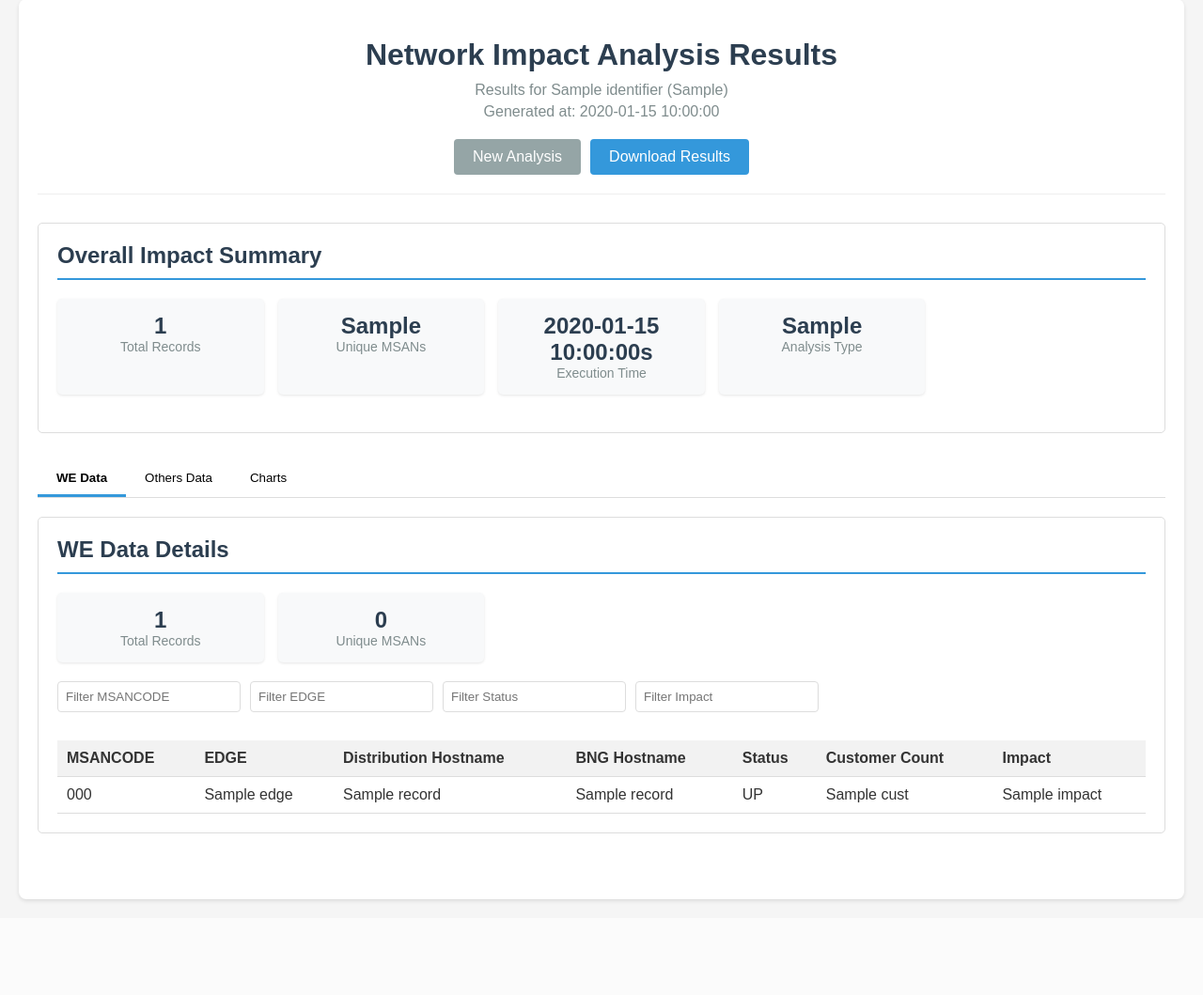
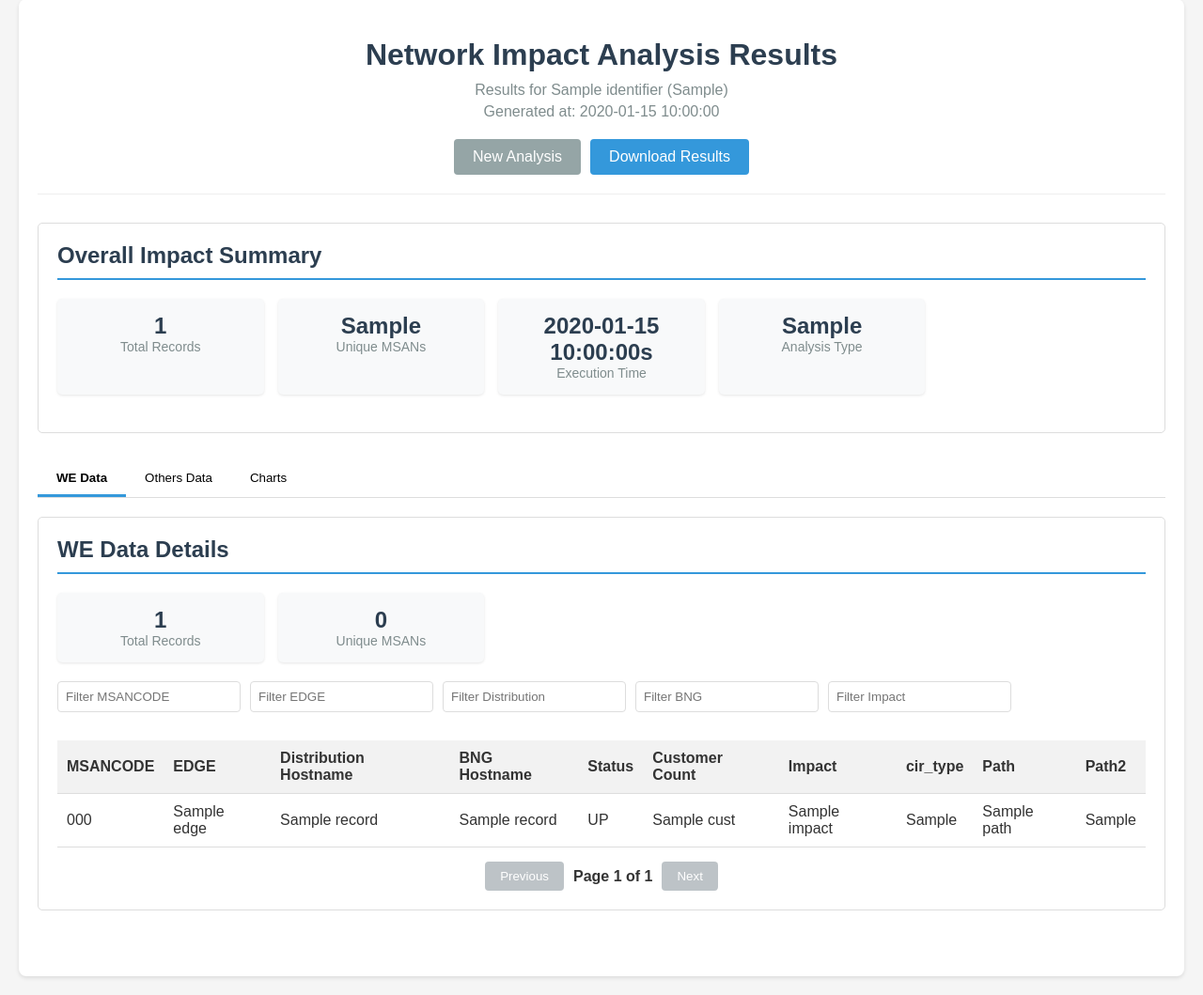
Before and after one commit to AbdelrahmanEffat/Network-Impact-Analyzer, a FastAPI app: template templates/results.html in a window 1280 px wide. Shown: the part 21-1080 px from the top of the page at 94% size. Before the commit the page ends 981 px from the top, so only its background shows below. Run offline with FastAPI, Linux system fonts and the light colour scheme; the template is opened without the code that fills it: most values are stand-ins (such as "Sample title", 1, 10 or a date in 2020).

Commit message:
Download & Filters fix

```diff
--- a/main.py
+++ b/main.py
@@ -2,12 +2,14 @@ from fastapi import FastAPI, Request, Form, HTTPException
 from fastapi.responses import HTMLResponse, JSONResponse
 from fastapi.staticfiles import StaticFiles
 from fastapi.templating import Jinja2Templates
+from fastapi.responses import Response, StreamingResponse # Download Issue
 import requests
 import pandas as pd
 import json
 from datetime import datetime
 import io
 import zipfile
+
 
 app = FastAPI(
     title="Network Impact Analysis Web Interface",
@@ -97,7 +99,7 @@ async def api_analyze_network_impact(identifier: str, identifier_type: str = "au
     except Exception as e:
         raise HTTPException(status_code=500, detail=f"Analysis failed: {str(e)}")
 
-@app.post("/download")
+@app.get("/download")
 async def download_results(identifier: str, identifier_type: str = "auto"):
     """Download analysis results as CSV"""
     try:
--- a/static/script.js
+++ b/static/script.js
@@ -4,6 +4,9 @@ document.addEventListener('DOMContentLoaded', function() {
 
     // Initialize table filtering
     initializeFiltering();
+
+    // Initialize pagination
+    initializePagination();
 });
 
 function setupTabs() {
@@ -25,50 +28,58 @@ function setupTabs() {
 }
 
 function initializeFiltering() {
-    const tables = document.querySelectorAll('.data-table');
+    const filterInputs = document.querySelectorAll('.filter-input');
 
-    tables.forEach(table => {
-        const filters = table.previousElementSibling.querySelectorAll('input');
+    filterInputs.forEach(input => {
+        input.addEventListener('input', function() {
+            const columnIndex = parseInt(this.getAttribute('data-column'));
+            const filterValue = this.value.toLowerCase();
+            const table = this.closest('.section').querySelector('.data-table');
 
-        filters.forEach(filter => {
-            filter.addEventListener('input', function() {
-                filterTable(table, filters);
+            if (!table) return;
+
+            const rows = table.querySelectorAll('tbody tr');
+
+            rows.forEach(row => {
+                const cell = row.cells[columnIndex];
+                if (cell) {
+                    const cellValue = cell.textContent.toLowerCase();
+                    const matches = cellValue.includes(filterValue);
+                    row.style.display = matches ? '' : 'none';
+                }
             });
         });
     });
 }
 
-function filterTable(table, filters) {
+function initializePagination() {
+    const tables = document.querySelectorAll('.data-table');
+
+    tables.forEach(table => {
         const rows = table.querySelectorAll('tbody tr');
-    const headerCells = table.querySelectorAll('thead th');
-
-    rows.forEach(row => {
-        let showRow = true;
-
-        filters.forEach((filter, index) => {
-            if (filter.value) {
-                const cell = row.cells[index];
-                const cellValue = cell.textContent.toLowerCase();
-                const filterValue = filter.value.toLowerCase();
-
-                if (!cellValue.includes(filterValue)) {
-                    showRow = false;
-                }
-            }
-        });
-
-        row.style.display = showRow ? '' : 'none';
-    });
-}
-
-// Add these functions at the end of the file
-function setupPagination(tableId, pageSize = 50) {
-    const table = document.getElementById(tableId);
-    const rows = table.querySelectorAll('tbody tr');
+        const pageSize = 50;
         const pageCount = Math.ceil(rows.length / pageSize);
         let currentPage = 1;
 
+        // Create pagination controls if they don't exist
+        let paginationControls = table.nextElementSibling;
+        if (!paginationControls || !paginationControls.classList.contains('pagination-controls')) {
+            paginationControls = document.createElement('div');
+            paginationControls.className = 'pagination-controls';
+            paginationControls.innerHTML = `
+                <button class="prev-page">Previous</button>
+                <span class="page-info">Page 1 of ${pageCount}</span>
+                <button class="next-page">Next</button>
+            `;
+            table.parentNode.insertBefore(paginationControls, table.nextSibling);
+        }
+
+        const prevButton = paginationControls.querySelector('.prev-page');
+        const nextButton = paginationControls.querySelector('.next-page');
+        const pageInfo = paginationControls.querySelector('.page-info');
+
         function showPage(page) {
+            currentPage = page;
             const start = (page - 1) * pageSize;
             const end = start + pageSize;
 
@@ -76,40 +87,21 @@ function setupPagination(tableId, pageSize = 50) {
                 row.style.display = (index >= start && index < end) ? '' : 'none';
             });
 
-        document.getElementById('pageInfo').textContent = `Page ${page} of ${pageCount}`;
-        currentPage = page;
+            pageInfo.textContent = `Page ${page} of ${pageCount}`;
+
+            // Enable/disable buttons
+            prevButton.disabled = currentPage === 1;
+            nextButton.disabled = currentPage === pageCount;
         }
 
-    document.getElementById('prevPage').addEventListener('click', () => {
+        prevButton.addEventListener('click', () => {
             if (currentPage > 1) showPage(currentPage - 1);
         });
 
-    document.getElementById('nextPage').addEventListener('click', () => {
+        nextButton.addEventListener('click', () => {
             if (currentPage < pageCount) showPage(currentPage + 1);
         });
 
         showPage(1);
-}
-
-function initializeFiltering() {
-    const tables = document.querySelectorAll('.data-table');
-
-    tables.forEach(table => {
-        const filters = table.previousElementSibling.querySelectorAll('input');
-        const rows = table.querySelectorAll('tbody tr');
-
-        filters.forEach(filter => {
-            filter.addEventListener('input', function() {
-                const columnIndex = parseInt(this.dataset.column);
-                const filterValue = this.value.toLowerCase();
-
-                rows.forEach(row => {
-                    const cell = row.cells[columnIndex];
-                    const cellValue = cell.textContent.toLowerCase();
-                    const matches = cellValue.includes(filterValue);
-                    row.style.display = matches ? '' : 'none';
-                });
-            });
-        });
     });
 }
--- a/static/style.css
+++ b/static/style.css
@@ -207,3 +207,30 @@ body {
     border-radius: 4px;
     box-sizing: border-box;
 }
+
+.pagination-controls {
+    margin-top: 15px;
+    text-align: center;
+    display: flex;
+    justify-content: center;
+    align-items: center;
+    gap: 10px;
+}
+
+.pagination-controls button {
+    padding: 8px 16px;
+    background-color: #3498db;
+    color: white;
+    border: none;
+    border-radius: 4px;
+    cursor: pointer;
+}
+
+.pagination-controls button:disabled {
+    background-color: #bdc3c7;
+    cursor: not-allowed;
+}
+
+.pagination-controls .page-info {
+    font-weight: bold;
+}
--- a/templates/results.html
+++ b/templates/results.html
@@ -68,10 +68,11 @@
 
                     {% if we_data is defined and not we_data.empty %}
                     <div class="filter-controls">
-                        <input type="text" placeholder="Filter MSANCODE" data-column="0">
-                        <input type="text" placeholder="Filter EDGE" data-column="1">
-                        <input type="text" placeholder="Filter Status" data-column="4">
-                        <input type="text" placeholder="Filter Impact" data-column="6">
+                        <input type="text" placeholder="Filter MSANCODE" class="filter-input" data-column="0">
+                        <input type="text" placeholder="Filter EDGE" class="filter-input" data-column="1">
+                        <input type="text" placeholder="Filter Distribution" class="filter-input" data-column="2">
+                        <input type="text" placeholder="Filter BNG" class="filter-input" data-column="3">
+                        <input type="text" placeholder="Filter Impact" class="filter-input" data-column="6">
                     </div>
 
                     <div class="table-container">
@@ -85,6 +86,9 @@
                                     <th>Status</th>
                                     <th>Customer Count</th>
                                     <th>Impact</th>
+                                    <th>cir_type</th>
+                                    <th>Path</th>
+                                    <th>Path2</th>
                                 </tr>
                             </thead>
                             <tbody>
@@ -97,6 +101,9 @@
                                     <td>{{ record.STATUS }}</td>
                                     <td>{{ record.CUST }}</td>
                                     <td>{{ record.Impact }}</td>
+                                    <td>{{ record.cir_type }}</td>
+                                    <td>{{ record.Path }}</td>
+                                    <td>{{ record.Path2 }}</td>
                                 </tr>
                                 {% endfor %}
                             </tbody>
@@ -131,10 +138,10 @@
 
                     {% if others_data is defined and not others_data.empty %}
                     <div class="filter-controls">
-                        <input type="text" placeholder="Filter MSANCODE" data-column="0">
-                        <input type="text" placeholder="Filter EDGE" data-column="1">
-                        <input type="text" placeholder="Filter ISP" data-column="4">
-                        <input type="text" placeholder="Filter Impact" data-column="5">
+                        <input type="text" placeholder="Filter MSANCODE" class="filter-input" data-column="0">
+                        <input type="text" placeholder="Filter EDGE" class="filter-input" data-column="1">
+                        <input type="text" placeholder="Filter Bitstream" class="filter-input" data-column="2">
+                        <input type="text" placeholder="Filter Impact" class="filter-input" data-column="5">
                     </div>
 
                     <div class="table-container">
@@ -147,6 +154,7 @@
                                     <th>Service</th>
                                     <th>ISP</th>
                                     <th>Impact</th>
+                                    <th>Path</th>
                                 </tr>
                             </thead>
                             <tbody>
@@ -158,6 +166,7 @@
                                     <td>{{ record.SERVICE }}</td>
                                     <td>{{ record.ISP }}</td>
                                     <td>{{ record.Impact }}</td>
+                                    <td>{{ record.Path }}</td>
                                 </tr>
                                 {% endfor %}
                             </tbody>
```
Lines whose indentation alone changed are shown as unchanged.
